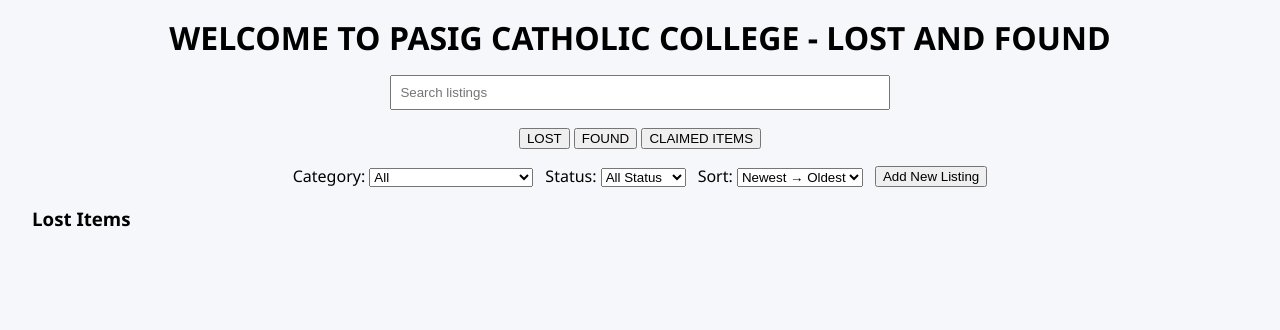
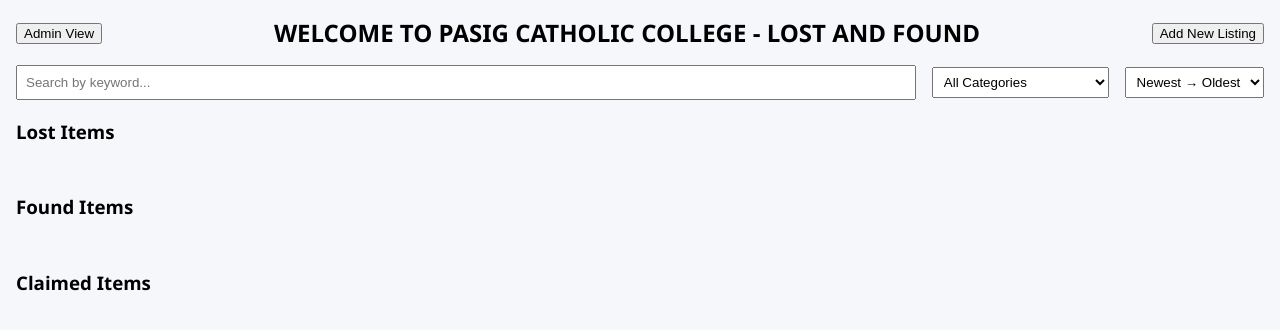
Before and after one commit to Pasig-Catholic-College-BSIT/PCCLNF, a plain HTML site: page pages/faculty-student.html in a window 1280 px wide. Drawn offline with Linux system fonts and the light colour scheme.

Commit message:
110525:05:44

```diff
--- a/pages/faculty-student.html
+++ b/pages/faculty-student.html
@@ -3,96 +3,60 @@
 <head>
   <meta charset="utf-8" />
   <meta name="viewport" content="width=device-width,initial-scale=1" />
-  <title>WELCOME TO PASIG CATHOLIC COLLEGE - LOST AND FOUND</title>
+  <title>Lost and Found Management System</title>
   <link rel="icon" href="../images/redpaul.png" type="image/png">
 </head>
-<body style="font-family:Segoe UI,Arial,sans-serif; margin:0; padding:1rem; background:#f6f7fb; position:relative;">
+<body style="font-family:Segoe UI,Arial,sans-serif; margin:0; padding:1rem; background:#f6f7fb;">
 
-  <!-- Header -->
-  <h1 style="text-align:center; margin:0 0 1rem 0;">WELCOME TO PASIG CATHOLIC COLLEGE - LOST AND FOUND</h1>
-
-  <!-- Search -->
-  <div style="display:flex; gap:.5rem; align-items:center; justify-content:center; margin-bottom:1rem;">
-    <input id="search-input" type="search" placeholder="Search listings" style="width:40%; padding:.5rem;">
+  <header style="display:flex;align-items:center;justify-content:space-between;">
+    <div>
+      <a href="../pages/admin.html" style="text-decoration:none;">
+        <button type="button">Admin View</button>
+      </a>
     </div>
 
-  <!-- Tabs -->
-  <div style="text-align:center; margin-bottom:1rem;">
-    <button id="tab-lost" type="button">LOST</button>
-    <button id="tab-found" type="button">FOUND</button>
-    <button id="tab-claimed" type="button">CLAIMED ITEMS</button>
+    <h2 style="margin:0">WELCOME TO PASIG CATHOLIC COLLEGE - LOST AND FOUND</h2>
+
+    <div>
+      <button id="btn-add-listing">Add New Listing</button>
     </div>
+  </header>
 
-  <!-- Controls -->
-  <div id="tab-controls" style="display:flex; gap:.75rem; align-items:center; justify-content:center; flex-wrap:wrap; margin-bottom:1rem;">
-    <label>Category:
-      <select id="filter-category">
-        <option value="all">All</option>
-        <option value="Personal Items">Personal Items</option>
-        <option value="Electronics">Electronics</option>
-        <option value="Documents">Documents</option>
-        <option value="School / Office Supplies">School / Office Supplies</option>
-        <option value="Miscellaneous">Miscellaneous</option>
+  <section style="margin-top:1rem; display:flex; gap:1rem; align-items:center;">
+    <input id="search-input" type="search" placeholder="Search by keyword..." style="flex:1; padding:.5rem;">
+
+    <select id="filter-category" style="padding:.4rem;">
+      <option value="all">All Categories</option>
+      <option>Personal Items</option>
+      <option>Electronics</option>
+      <option>Documents</option>
+      <option>School / Office Supplies</option>
+      <option>Miscellaneous</option>
     </select>
-    </label>
 
-    <label>Status:
-      <select id="filter-status">
-        <option value="all">All Status</option>
-        <option value="Pending">Pending</option>
-        <option value="Unclaimed">Unclaimed</option>
-        <option value="Claimed">Claimed</option>
-        <option value="Returned">Returned</option>
-      </select>
-    </label>
-
-    <label>Sort:
-      <select id="sort-order">
+    <select id="sort-order" style="padding:.4rem;">
       <option value="newest">Newest → Oldest</option>
       <option value="oldest">Oldest → Newest</option>
     </select>
-    </label>
+  </section>
 
-    <button id="btn-add-listing" type="button">Add New Listing</button>
-  </div>
-
-  <!-- Panes (cards) -->
-  <main style="padding:0 1rem;">
-    <div id="pane-lost" data-type="lost">
+  <main style="margin-top:1rem;">
     <h3>Lost Items</h3>
     <div id="cards-lost" style="display:flex;flex-wrap:wrap;gap:1rem;"></div>
-    </div>
 
-    <div id="pane-found" data-type="found" style="display:none;">
-      <h3>Found Items</h3>
+    <h3 style="margin-top:2rem">Found Items</h3>
     <div id="cards-found" style="display:flex;flex-wrap:wrap;gap:1rem;"></div>
-    </div>
 
-    <div id="pane-claimed" data-type="claimed" style="display:none;">
-      <h3>Claimed Items</h3>
+    <h3 style="margin-top:2rem">Claimed Items</h3>
     <div id="cards-claimed" style="display:flex;flex-wrap:wrap;gap:1rem;"></div>
-    </div>
   </main>
 
-  <!-- Modal overlay -->
+  <!-- modal overlay -->
   <div id="modal-overlay" style="display:none; position:fixed; inset:0; background:rgba(0,0,0,0.3); z-index:1000;">
-    <div id="modal" style="background:#fff; width:min(900px,96%); margin:3rem auto; padding:1rem; border-radius:6px; max-height:80vh; overflow:auto;">
+    <div id="modal" style="background:#fff; width:min(760px,96%); margin:3rem auto; padding:1rem; border-radius:6px; max-height:80vh; overflow:auto;">
     </div>
   </div>
 
   <script src="../js/faculty-student.js"></script>
-  <script>
-    // simple tab wiring to mirror admin layout behavior (keeps existing faculty-student.js logic working)
-    (function(){
-      function showPane(kind){
-        ['lost','found','claimed'].forEach(k=>{
-          document.getElementById('pane-' + k).style.display = (k === kind) ? '' : 'none';
-        });
-      }
-      document.getElementById('tab-lost').addEventListener('click', ()=> showPane('lost'));
-      document.getElementById('tab-found').addEventListener('click', ()=> showPane('found'));
-      document.getElementById('tab-claimed').addEventListener('click', ()=> showPane('claimed'));
-    })();
-  </script>
 </body>
 </html>
```
Lines whose indentation alone changed are shown as unchanged.
